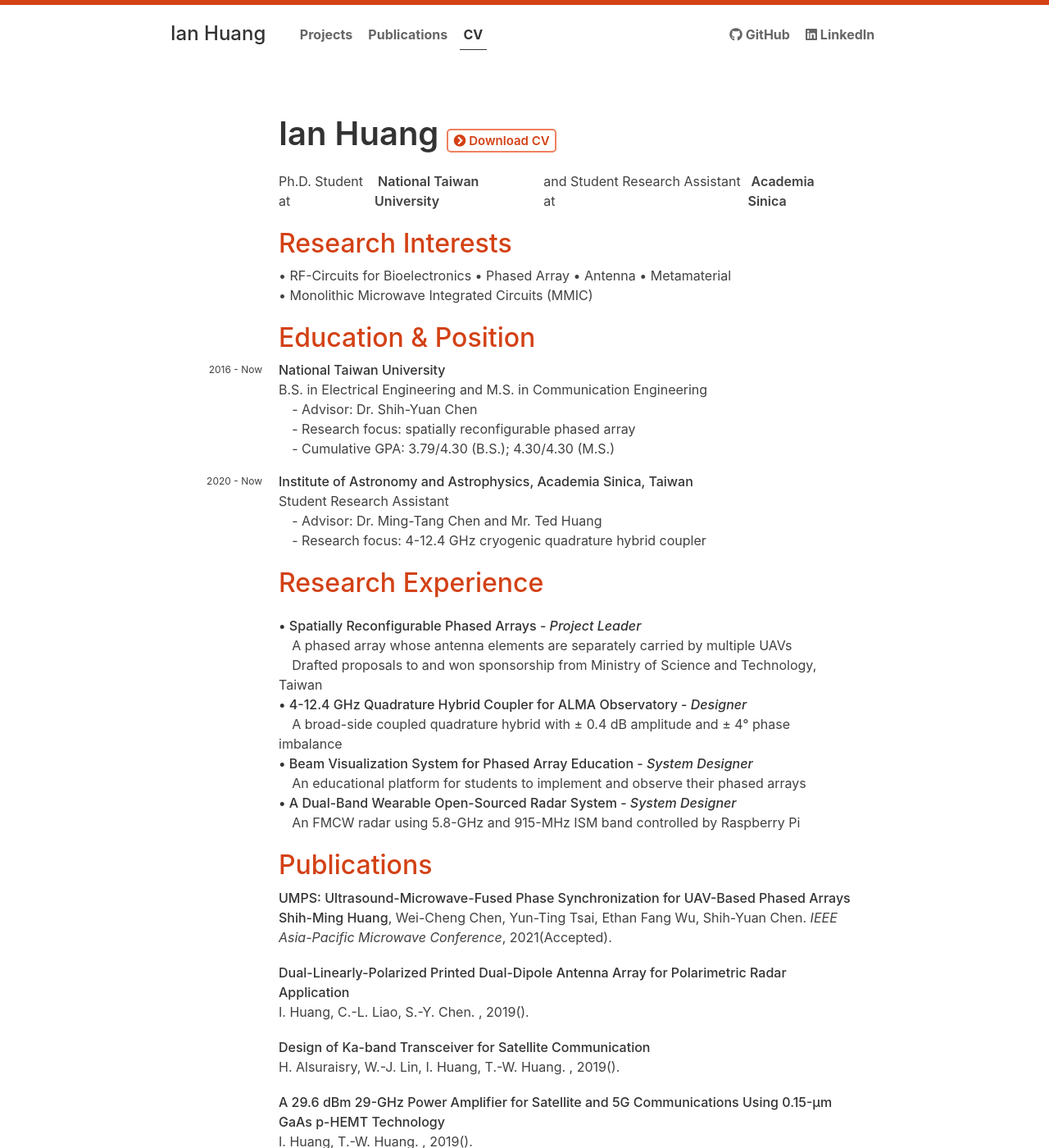
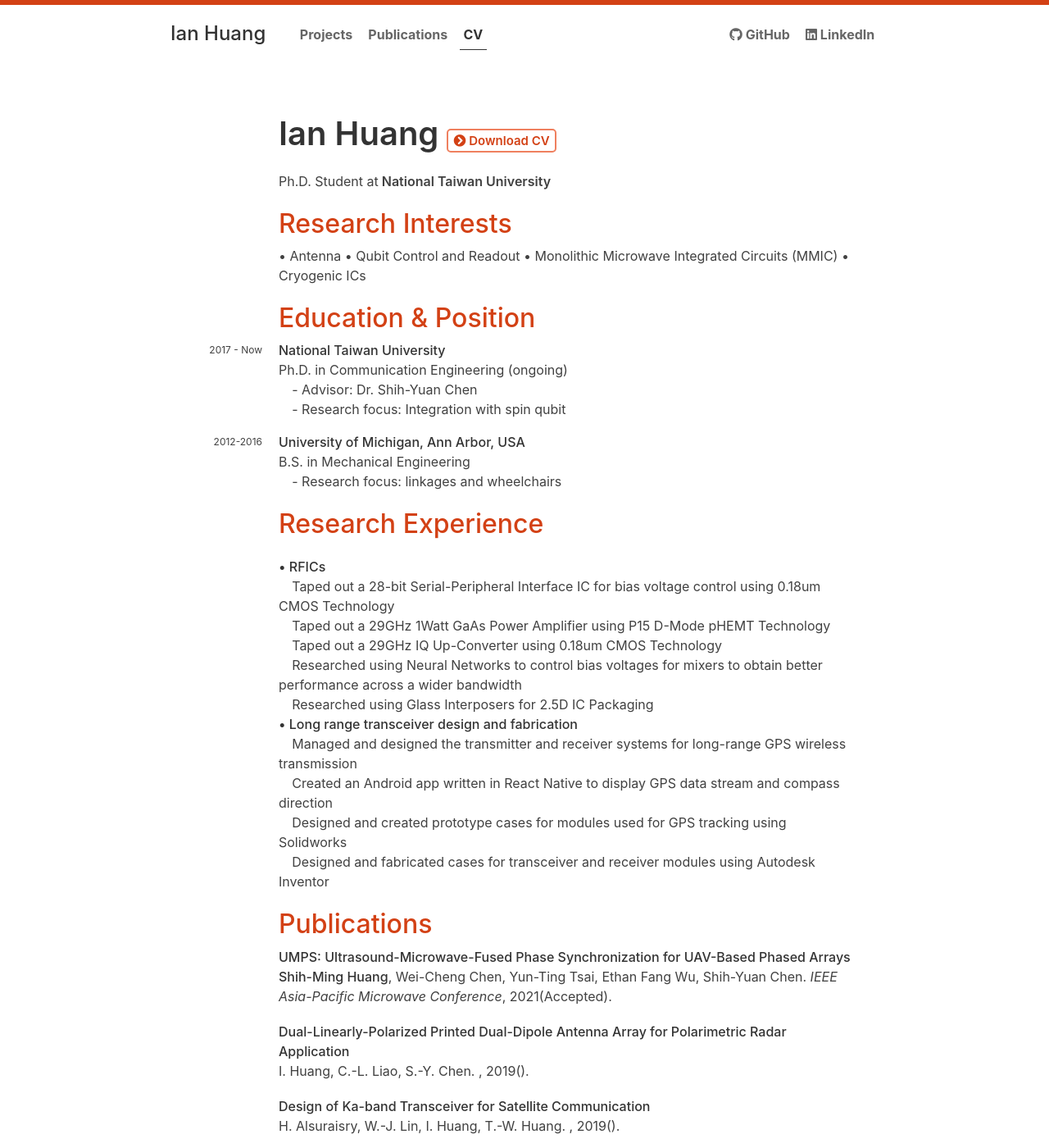
Before and after one commit to ianhuang2664/ianhuang2664.github.io, a Jekyll site: the page built from cv.html, in a window 1280 px wide and 1400 px high. Shown: the whole window at 82% size. Built offline with Jekyll 4.4.1, drawn with Linux system fonts in a browser that asks for light colours; some of the changed text lies outside the part shown.

```diff
--- a/cv.html
+++ b/cv.html
@@ -17,46 +17,43 @@ title: CV
 
 <small class="live-link">Last updated in <time datetime="{{ site.time }}">{{ site.time | date: '%B %Y'}}</time>. Get the latest version at <a href="{{ '/cv' | absolute_url }}">www.domoritz.de/cv</a>.</small>
 <div class="header-columns">
-  Ph.D. Student at<b>&nbsp<a href="https://www.ntu.edu.tw/english/">National Taiwan University</a>&nbsp</b>and Student Research Assistant at<b>&nbsp<a href="https://www.asiaa.sinica.edu.tw/">Academia Sinica</a></b>
+  Ph.D. Student at<b>&nbsp<a href="https://www.ntu.edu.tw/english/">National Taiwan University</a>&nbsp</b>
 </div>
 
 <h2>Research Interests</h2>
 
 <p>
-&#x2022 RF-Circuits for Bioelectronics
-&#x2022 Phased Array
 &#x2022 Antenna
-&#x2022 Metamaterial <br>
+&#x2022 Qubit Control and Readout
 &#x2022 Monolithic Microwave Integrated Circuits (MMIC)
+&#x2022 Cryogenic ICs
 </p>
 
 <h2>Education & Position</h2>
 <article>
   <div class="date-container">
-    <span class="date"> 2016 - Now </span>
+    <span class="date"> 2017 - Now </span>
     <h3>National Taiwan University</h3>
   </div>
   <p>
-    <span>B.S. in Electrical Engineering and M.S. in Communication Engineering</span>
+    <span>Ph.D. in Communication Engineering (ongoing)</span>
     <br>
     <span>
       &#x2800 - Advisor: Dr. Shih-Yuan Chen <br>
-      &#x2800 -	 Research focus: spatially reconfigurable phased array <br>
-      &#x2800 -	 Cumulative GPA: 3.79/4.30 (B.S.); 4.30/4.30 (M.S.) <br>
+      &#x2800 -	 Research focus: Integration with spin qubit <br>
     </span>
   </p>
 </article>
 <article>
   <div class="date-container">
-    <span class="date"> 2020 - Now </span>
-    <h3>Institute of Astronomy and Astrophysics, Academia Sinica, Taiwan</h3>
+    <span class="date"> 2012-2016 </span>
+    <h3>University of Michigan, Ann Arbor, USA</h3>
   </div>
   <p>
-    <span>Student Research Assistant</span>
+    <span>B.S. in Mechanical Engineering</span>
     <br>
     <span>
-      &#x2800 - Advisor: Dr. Ming-Tang Chen and Mr. Ted Huang <br>
-      &#x2800 -	Research focus: 4-12.4 GHz cryogenic quadrature hybrid coupler<br>
+      &#x2800 -	Research focus: linkages and wheelchairs<br>
     </span>
   </p>
 </article>
@@ -82,15 +79,17 @@ title: CV
 <h2>Research Experience</h2>
 
 <p>
-<h3>&#x2022 Spatially Reconfigurable Phased Arrays - <i>Project Leader</i></h3>
-<div>&#x2800 A phased array whose antenna elements are separately carried by multiple UAVs</div>
-<div>&#x2800 Drafted proposals to and won sponsorship from Ministry of Science and Technology, Taiwan</div>
-<h3>&#x2022 4-12.4 GHz Quadrature Hybrid Coupler for ALMA Observatory - <i>Designer</i></h3>
-<div>&#x2800 A broad-side coupled quadrature hybrid with &#xB1 0.4 dB amplitude and &#xB1 4&#x00B0 phase imbalance </div>
-<h3>&#x2022 Beam Visualization System for Phased Array Education - <i>System Designer</i></h3>
-<div>&#x2800 An educational platform for students to implement and observe their phased arrays</div>
-<h3>&#x2022 A Dual-Band Wearable Open-Sourced Radar System - <i>System Designer</i></h3>
-<div>&#x2800 An FMCW radar using 5.8-GHz and 915-MHz ISM band controlled by Raspberry Pi</div>
+<h3>&#x2022 RFICs</h3>
+<div>&#x2800 Taped out a 28-bit Serial-Peripheral Interface IC for bias voltage control using 0.18um CMOS Technology</div>
+<div>&#x2800 Taped out a 29GHz 1Watt GaAs Power Amplifier using P15 D-Mode pHEMT Technology</div>
+<div>&#x2800 Taped out a 29GHz IQ Up-Converter using 0.18um CMOS Technology</div>
+<div>&#x2800 Researched using Neural Networks to control bias voltages for mixers to obtain better performance across a wider bandwidth</div>
+<div>&#x2800 Researched using Glass Interposers for 2.5D IC Packaging</div>
+<h3>&#x2022 Long range transceiver design and fabrication</h3>
+<div>&#x2800 Managed and designed the transmitter and receiver systems for long-range GPS wireless transmission</div>
+<div>&#x2800 Created an Android app written in React Native to display GPS data stream and compass direction</div>
+<div>&#x2800 Designed and created prototype cases for modules used for GPS tracking using Solidworks</div>
+<div>&#x2800 Designed and fabricated cases for transceiver and receiver modules using Autodesk Inventor</div>
 </p>
 
 <h2>Publications</h2>
@@ -180,74 +179,18 @@ title: CV
 
 <h2>Skills</h2>
 <h3>&#x2022 Electromagnetic Software</h3>
-<div>&#x2800 Ansys HFSS, Keysight ADS, Sonnet, Altair Feko, and CST Studio</div>
+<div>&#x2800 Ansys HFSS, Keysight ADS, Sonnet, Cadence</div>
 <h3>&#x2022 Microwave Device Measurement</h3>
 <div>&#x2800 NSI2000 Antenna Measurement System, Vector Network Analyzer, and Spectrum Analyzer</div>
 <h3>&#x2022 Embedded Systems</h3>
-<div>&#x2800 Arduino, Raspberry Pi, and Arm Cortex-M processers (STM32 and Microchip)</div>
+<div>&#x2800 Arduino, Raspberry Pi, and Arm Cortex-M processers (STM32)</div>
 <h3>&#x2022 PCB Layout and Fabrication</h3>
 <h3>&#x2022 General Purpose Software</h3>
 <div>&#x2800 C++, Python, Matlab, HTML, and CSS</div>
 <h3>&#x2022 3D Modeler</h3>
-<div>&#x2800 Solidworks and Fusion 360</div>
-
-<h2>Leadership</h2>
-{% for act in site.data.activities %}
-<article>
-  <div class="date-container">
-    <span class="date">{{ act.year }}</span>
-    <strong class="fill"><a href="{{ act.website }}">{{ act.title }}</a></strong>
-    <I>{{ act.position }}</I>
-  </div>
-</article>
-{% endfor %}
-
-<h2>Relevant Courses</h2>
-  <h3>Electromagnetics</h3>
-    <div>
-      &#x2022 Electromagnetic Compatibility (A+)
-      &#x2022 Antenna (A+)
-      &#x2022 Numerical Method (A+) <br>
-      &#x2022 Theory of Microwave Circuits and Devices (A+)
-      &#x2022 Electromagnetics Theories (A+) <br>
-      &#x2022 Lab on Electromagnetic Waves (A+)
-    </div>
-  <h3>Integrated Circuits</h3>
-    <div>
-      &#x2022 Monolithic Microwave Integrated Circuits (MMIC) Engineering (A+) <br>
-      &#x2022 Power Amplifier Design for Wireless Communications (Studying)
-    </div>
-  <h3>Signal Processing</h3>
-    <div>
-      &#x2022 Advanced Digital Signal Processing (A+)
-    </div>
-  <h3>Others</h3>
-    <div>
-      &#x2022 Logic Your Way into Writing (A+)
-      &#x2022 Patent Opposition and Infringement (A+)
-    </div>
+<div>&#x2800 Solidworks, Autodesk Inventor, and AutoCAD</div>
 
 
-<h2>Teaching Assistant</h2>
 
-{% for teach in site.data.teaching %}
-<article>
-  <div class="date-container">
-    <span class="date">{{ teach.year }}</span>
-    <strong class="fill"><a href="{{ teach.url }}">{{ teach.title }}</a></strong>
-    <span class="right">{{ teach.location }}</span>
-  </div>
-  <p>
-    {% if teach.students %}
-      <!-- {% if teach.role %}{{ teach.role }}{% endif %}{% if teach.professor %} for {% include person person=teach.professor %}{% endif %}, -->
-      {{ teach.students }}
-      <br/>
-    {% endif %}
-    <span class="muted">
-      {{ teach.description | markdownify | remove: '<p>' | remove: '</p>' }}
-    </span>
-  </p>
-</article>
-{% endfor %}
 
 </section>
```
Also changed, not shown: _data/awards.yml (+7 -46 lines), index.md (+0 -3 lines).
